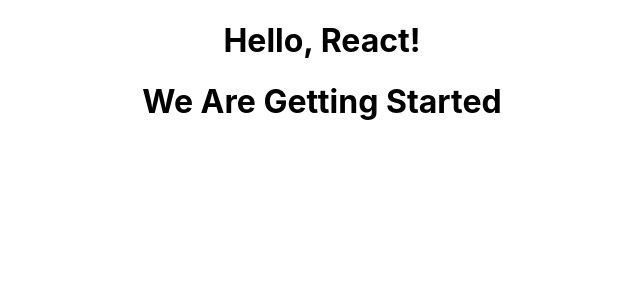
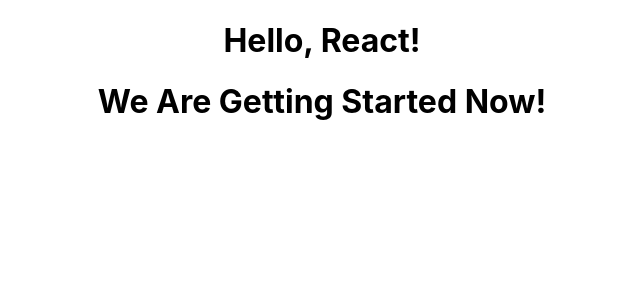
Before and after one commit to jheart-vic/Math-Magicians, a React (Create React App) app: page / in a window 1280 px wide. Shown: the top 300 px of the page, without its empty margins (318-958 px from the left). Built offline with nearby package versions, Linux system fonts and the light colour scheme.

Commit message:
Fix linters

```diff
--- a/src/App.js
+++ b/src/App.js
@@ -4,7 +4,7 @@
   return (
     <div className="App">
       <h1>Hello, React!</h1>
-      <h1>We Are Getting Started</h1>
+      <h1>We Are Getting Started Now!</h1>
 
     </div>
   );
```
